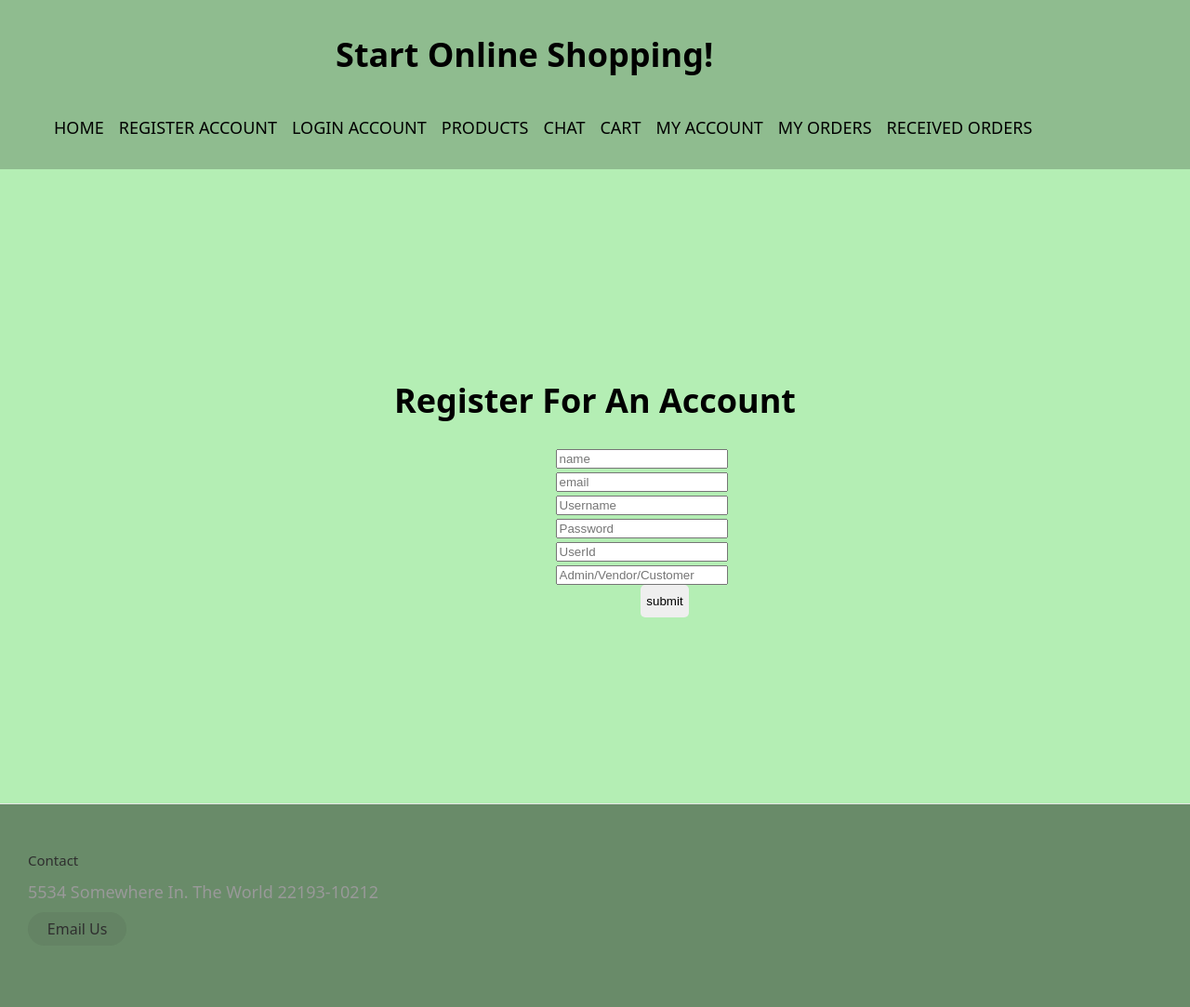
After one commit to jazyt22/CSET180Final, a Flask app: page /reg in a window 1280 px wide. The commit adds this page. Shown: the whole page at 93% size. Run offline with Flask 3, Linux system fonts and the light colour scheme.

Commit message:
Added html and css

```diff
--- a/main.py
+++ b/main.py
@@ -1,17 +1,18 @@
 from flask import Flask, render_template, request
 from sqlalchemy import Column, Integer, String, Numeric, create_engine, text
 
-app = Flask(__name__, template_folder="template")
+app = Flask(__name__, template_folder='template')
 
 conn_str = "mysql://root:Wilson02!@localhost/180Final"
 engine = create_engine(conn_str, echo=True)
 connection = engine.connect()
 
 @app.route('/')
-def index():
+def home():
     return render_template('home.html')
 
-@app.route('/', methods = ["GET"])
+#regitser account
+@app.route('/reg', methods = ["GET"])
 def create_account():
     return render_template("register.html")
 
@@ -21,19 +22,6 @@ def create_account_type():
     connection.commit()
     return render_template("register.html")
 
-# ##look at all accounts/filter
-# @app.route('/accounts', methods=["GET", "POST"])
-# def accounts():
-#     cset160 = connection.execute(text("select * from cset160")).all()
-#     if request.method == "POST":
-#         if request.form["button"] == "teacher":
-#             cset160 = connection.execute(text("select * from cset160 where Account_Type = 'Teacher' ;")).all()
-#             return render_template("accounts.html", cset160=cset160)
-#         elif request.form["button"] == "student":
-#             cset160 = connection.execute(text("select * from cset160 where Account_Type = 'Student'; ")).all()
-#             return render_template("accounts.html", cset160=cset160)
-#     return render_template("accounts.html", cset160=cset160[:10])
-
 
 if __name__ == '__main__':
     app.run(debug=True)
--- /dev/null
+++ b/static/styles/header.css
@@ -0,0 +1,205 @@
+.barItem{
+  display: inline-block;
+}
+
+.logo {
+  width: 45px;
+}
+
+header li {
+  float: left;
+  display: block;
+  padding-left: 8px;
+  padding-right: 8px;
+}
+
+.topBar{
+  background-color: #8FBC8F;
+  display:flex;
+  justify-content: space-between;
+  align-items:center;
+  padding: 10px;
+}
+
+.formSection {
+  padding: 10px;
+  right: 0;
+}
+
+.input, .barItem input{
+  height: 35px;
+  border: none;
+  border-radius: 5px;
+  margin-left: 10px;
+}
+
+.mainDiv {
+  margin: auto;
+  width: 30%;
+
+}
+
+h1{
+  text-align: center;
+}
+
+header a{
+  text-decoration:none;
+  color:black;
+}
+
+.reg{
+text-align: center;
+}
+
+/* FOOTER */
+
+*, *:before, *:after {
+  box-sizing: border-box;
+}
+
+html {
+  font-size: 100%;
+}
+
+body {
+  font-family: acumin-pro, system-ui, sans-serif;
+  margin: 0;
+  display: grid;
+  grid-template-rows: auto 1fr auto;
+  font-size: 18px;
+  background-color: #B4EEB4;
+  align-items: start;
+  min-height: 100vh;
+}
+
+.footer {
+  display: flex;
+  flex-flow: row wrap;
+  padding: 30px 30px 20px 30px;
+  color: #2f2f2f;
+  background-color:#698B69 ;
+  border-top: 1px solid #e5e5e5;
+}
+
+.footer > * {
+  flex:  1 100%;
+}
+
+.footer__addr {
+  margin-right: 1.25em;
+  margin-bottom: 2em;
+}
+
+.footer__logo {
+  font-family: 'Pacifico', cursive;
+  font-weight: 400;
+  font-size: 1.5rem;
+  text-align: left;
+}
+
+.footer__addr h2 {
+  margin-top: 1.3em;
+  font-size: 15px;
+  font-weight: 400;
+}
+
+.nav__title {
+  font-weight: 400;
+  font-size: 15px;
+}
+
+.footer address {
+  font-style: normal;
+  color: #999;
+}
+
+.footer__btn {
+  display: flex;
+  align-items: center;
+  justify-content: center;
+  height: 36px;
+  max-width: max-content;
+  background-color: rgb(33, 33, 33, 0.07);
+  border-radius: 100px;
+  color: #2f2f2f;
+  line-height: 0;
+  margin: 0.6em 0;
+  font-size: 1rem;
+  padding: 0 1.3em;
+}
+
+.footer ul {
+  list-style: none;
+  padding-left: 0;
+}
+
+.footer li {
+  line-height: 2em;
+}
+
+.footer a {
+  text-decoration: none;
+}
+
+.footer__nav {
+  display: flex;
+	flex-flow: row wrap;
+}
+
+.footer__nav > * {
+  flex: 1 50%;
+  margin-right: 1.25em;
+}
+
+.nav__ul a {
+  color: #999;
+}
+
+.nav__ul--extra {
+  column-count: 2;
+  column-gap: 1.25em;
+}
+
+.legal {
+  display: flex;
+  flex-wrap: wrap;
+  color: #999;
+}
+
+.legal__links {
+  display: flex;
+  align-items: center;
+}
+
+
+@media screen and (min-width: 24.375em) {
+  .legal .legal__links {
+    margin-left: auto;
+  }
+}
+
+@media screen and (min-width: 40.375em) {
+  .footer__nav > * {
+    flex: 1;
+  }
+
+  .nav__item--extra {
+    flex-grow: 2;
+  }
+
+  .footer__addr {
+    flex: 1 0px;
+  }
+
+  .footer__nav {
+    flex: 2 0px;
+  }
+}
+.register{
+padding:200px
+}
+
+.reg{
+margin-left:100px
+}
--- a/temp/home.html
+++ /dev/null
@@ -1,4 +0,0 @@
-
-<div>
-    <h2>Online order</h2>
-</div>
--- /dev/null
+++ b/template/base.html
@@ -0,0 +1,50 @@
+<!DOCTYPE html>
+<html lang="en" dir="ltr">
+  <head>
+    <meta charset="utf-8">
+    <link rel= "stylesheet" href= "../static/styles/header.css">
+    <title>My site</title>
+  </head>
+
+  <body>
+    <header>
+      <div class="topBar">
+        <div class="">
+          <h1>Start Online Shopping!</h1>
+          <ul class="barItem">
+
+            <li><a href="/">HOME</a></li>
+            <li><a href="/reg">REGISTER ACCOUNT</a></li>
+            <li><a href="/">LOGIN ACCOUNT</a></li>
+            <li><a href="/">PRODUCTS</a></li>
+            <li><a href="/">CHAT</a></li>
+            <li><a href="/">CART</a></li>
+            <li><a href="/">MY ACCOUNT</a></li>
+            <li><a href="/">MY ORDERS</a></li>
+            <li><a href="/">RECEIVED ORDERS</a></li>
+
+          </ul>
+        </div>
+
+
+      </div>
+    </header>
+
+    {% block body %}
+    {% endblock %}
+
+    <footer class="footer">
+      <div class="footer__addr">
+        <h2>Contact</h2>
+
+        <address>
+          5534 Somewhere In. The World 22193-10212<br>
+
+          <a class="footer__btn" href="mailto:example@gmail.com">Email Us</a>
+        </address>
+      </div>
+
+    </footer>
+
+  </body>
+</html>
--- /dev/null
+++ b/template/home.html
@@ -0,0 +1,6 @@
+{% extends "base.html" %}
+{% block body %}
+<div>
+    <h2>Online order</h2>
+</div>
+{% endblock %}
--- a/temp/register.html
+++ b/template/register.html
@@ -1,7 +1,8 @@
-
+{% extends "base.html" %}
+{% block body %}
 <div class="register">
     <h1>Register For An Account</h1>
-    <form method="POST" action='/create'>
+    <form method="POST" action='/create' class="reg">
         <input name="name" placeholder="name" type="text"><br>
         <input name="email" placeholder="email" type="text"><br>
         <input name="username" placeholder="Username" type="text"><br>
@@ -13,3 +14,4 @@
 
 
 </div>
+{% endblock %}
```
